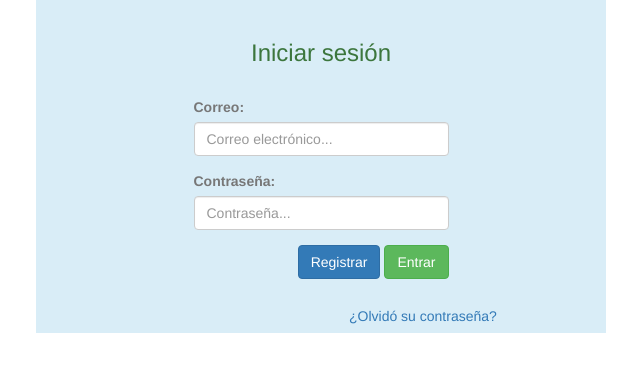
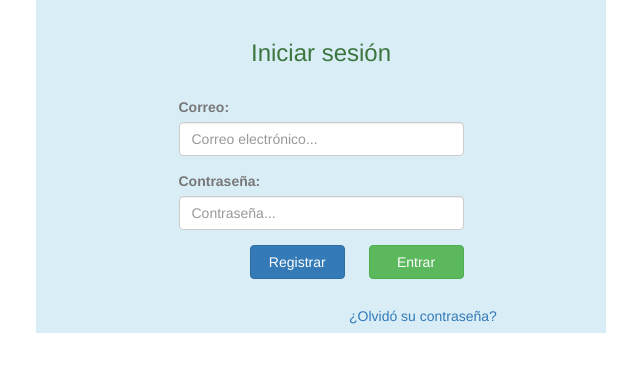
Before and after one commit to j-tamayo/teg, a Django app: page /cuentas/ingresar/ in a window 1280 px wide. Shown: the part 196-568 px from the top of the page, without its empty margins (319-959 px from the left). Run offline with Django 3.2, Linux system fonts and the light colour scheme; some libraries are stand-ins or nearby versions.

Commit message:
Acomodando el estilo del formulario de registro

```diff
--- a/teg/templates/cuentas/ingresar.html
+++ b/teg/templates/cuentas/ingresar.html
@@ -3,7 +3,7 @@
 {% block main_content %}
 <header class="header">
 	<div class="row">
-		<div class="col-xs-2 col-lg-offset-5 text-success text-center" style="margin-top: 10%;">
+		<div class="col-xs-2 col-xs-offset-5 text-success text-center" style="margin-top: 10%;">
 			<h1>SIGETICK</h1>
 		</div>
 		<div class="col-xs-5 pull-right">
@@ -14,37 +14,58 @@
 
 <div class="bg-info col-xs-6 col-xs-offset-3">
 	<div class="row">
-		<div class="col-xs-4 col-lg-offset-4 text-success text-center">
+		<div class="col-xs-4 col-xs-offset-4 text-success text-center">
 			<br>
 			<h3>Iniciar sesi&oacute;n</h3>
 		</div>
 	</div>
 	<br>
 	<div class="row">
-		<div class="col-xs-6 col-lg-offset-3">
+		<div class="col-xs-6 col-xs-offset-3">
 			<div class="form-box">
 				<form action="{% url 'cuentas_login' %}" method="post">
+					<div class="row">
 						<div class="form-group">
 							<label for="exampleInputEmail1" class="text-muted">Correo:</label>
 							<input type="email" class="form-control" id="exampleInputEmail1" placeholder="Correo electr&oacute;nico...">
 						</div>
+					</div>
+					<div class="row">
 						<div class="form-group">
 							<label for="exampleInputPassword1" class="text-muted">Contrase&ntilde;a:</label>
 							<input type="password" class="form-control" id="exampleInputPassword1" placeholder="Contrase&ntilde;a...">
 						</div>
-					<div class="pull-right">
-						<a href="{% url 'cuentas_registro' %}" class="btn btn-primary">Registrar</a>
-						<button type="submit" class="btn btn-success">Entrar</button>
+					</div>
+					<div class="row ">
+						<!-- <div class="col-xs-5 col-xs-offset-2"> -->
+							<a href="{% url 'cuentas_registro' %}" class="btn btn-primary col-xs-4 col-xs-offset-3">Registrar</a>
+						<!-- </div>
+						<div class="col-xs-5"> -->
+							<a href="#" class="btn btn-success col-xs-4 col-xs-offset-1">Entrar</a>
+						<!-- </div> -->
 					</div>
 				</form>
 			</div>
 		</div>
 	</div>
 	<div class="row">
-		<div class="col-xs-6 col-lg-offset-6">
+		<div class="col-xs-6 col-xs-offset-6">
 			<br>
 			<a class="btn btn-link text-center">¿Olvid&oacute; su contrase&ntilde;a?</a>
 		</div>
 	</div>
 </div>
 {% endblock %}
+
+{% block javascripts %}
+	{{ block.super }}
+
+	<script type="application/javascript">
+
+		$(function(){
+			alert('hey');
+		});
+
+	</script>
+
+{% endblock %}
```
Lines whose indentation alone changed are shown as unchanged.
